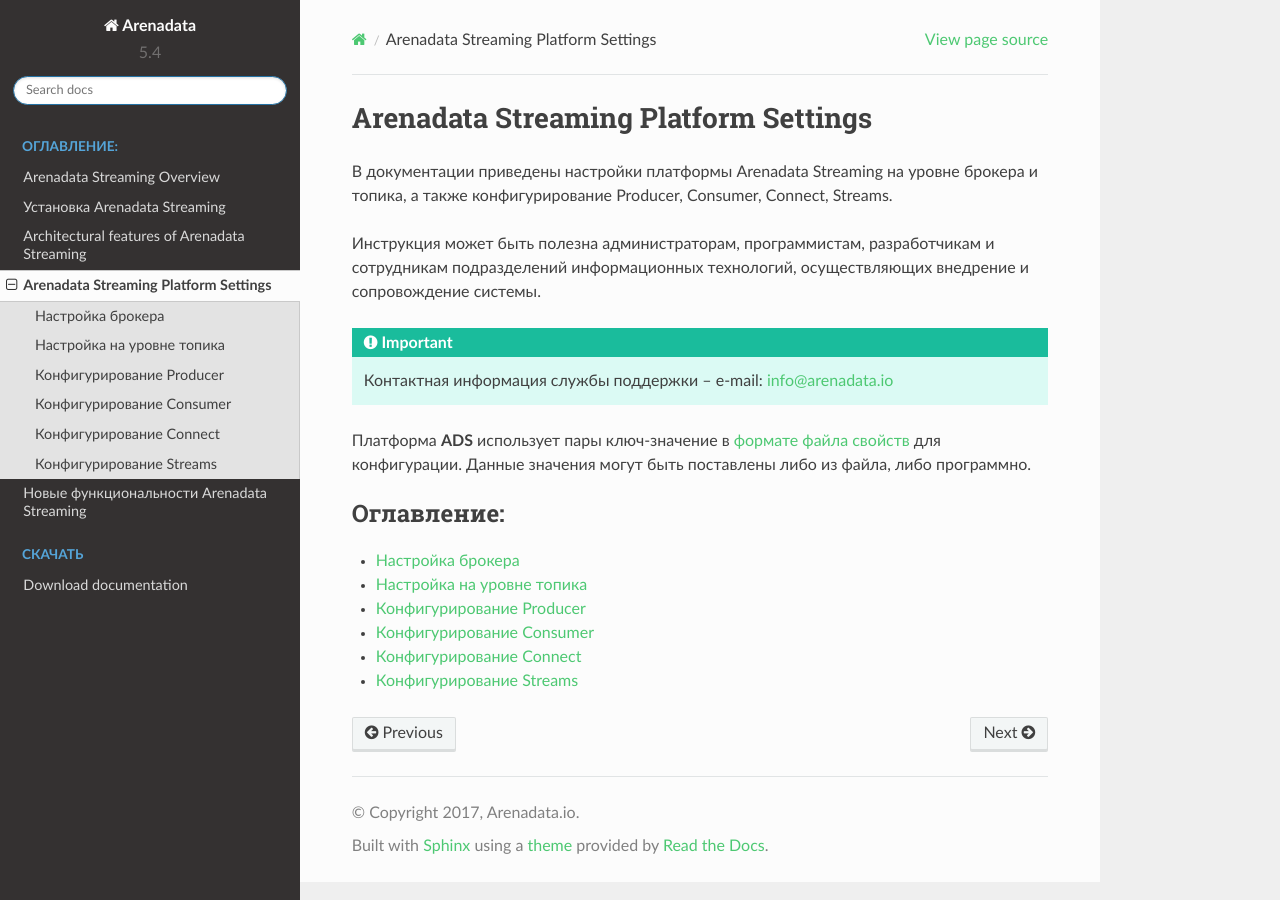
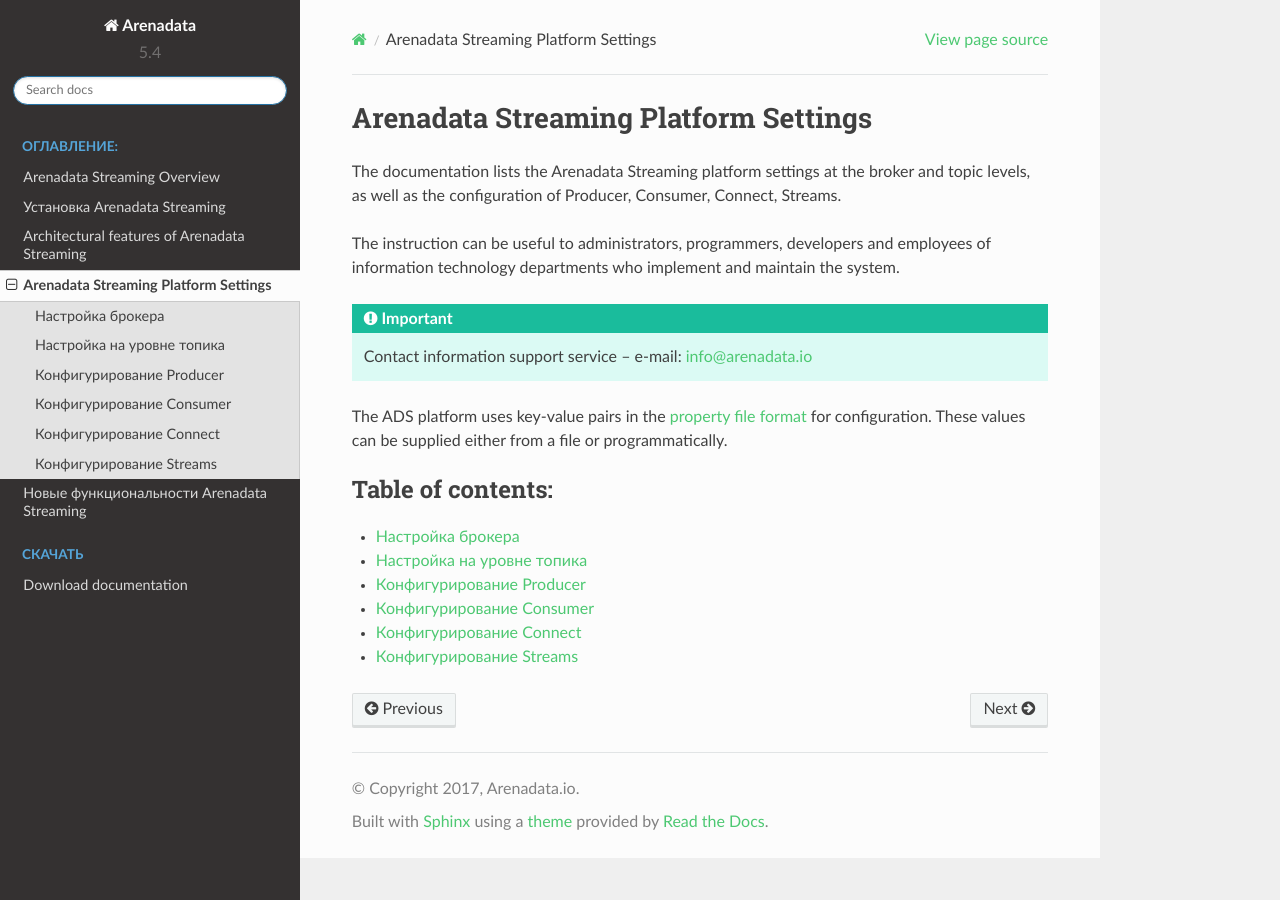
Before and after one commit to arenadata/docs_ads, a Sphinx documentation site: the page built from source/Config/index.rst, in a window 1280 px wide. Built offline with Sphinx 7.4.7 and the Read the Docs theme 2.0.0, drawn with Linux system fonts in a browser that asks for light colours; pages that are not in the unit, such as notebooks, are missing from menus.

Commit message:
Update index.rst

```diff
--- a/source/Config/index.rst
+++ b/source/Config/index.rst
@@ -1,18 +1,19 @@
 Arenadata Streaming Platform Settings
 =========================================
 
-В документации приведены настройки платформы Arenadata Streaming на уровне брокера и топика, а также конфигурирование Producer, Consumer, Connect, Streams.
+The documentation lists the Arenadata Streaming platform settings at the broker and topic levels, as well as the configuration of Producer, Consumer, Connect, Streams.
 
-Инструкция может быть полезна администраторам, программистам, разработчикам и сотрудникам подразделений информационных технологий, осуществляющих внедрение и сопровождение системы.
+The instruction can be useful to administrators, programmers, developers and employees of information technology departments who implement and maintain the system.
 
 
-.. important:: Контактная информация службы поддержки -- e-mail: info@arenadata.io
+.. important:: Contact information support service -- e-mail: info@arenadata.io
 
-Платформа **ADS** использует пары ключ-значение в `формате файла свойств <http://en.wikipedia.org/wiki/.properties>`_ для конфигурации. Данные значения могут быть поставлены либо из файла, либо программно.
+The ADS platform uses key-value pairs in the `property file format <http://en.wikipedia.org/wiki/.properties>`_ for configuration. These values can be supplied either from a file or programmatically.
+
 
 .. toctree::
    :maxdepth: 2
-   :caption: Оглавление:
+   :caption: Table of contents:
 
    broker
    topic
```
